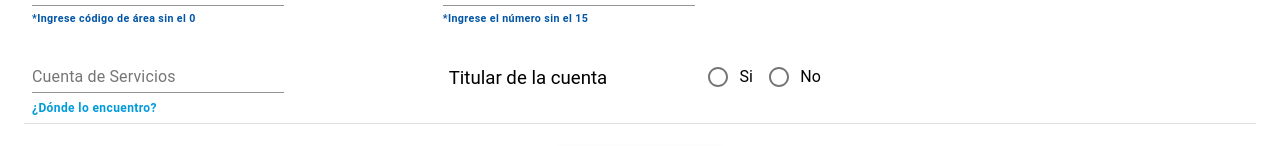
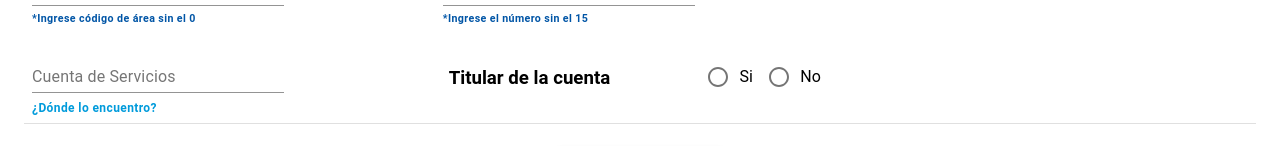
Before and after one commit to sapox/turnera_front, a React (Create React App) app in the folder turnera-app/: page /new in a window 1280 px wide. Shown: the part 771-917 px from the top of the page. Built offline with nearby package versions, Linux system fonts and the light colour scheme.

Commit message:
some changes

```diff
--- a/turnera-app/src/components/FormContacto.js
+++ b/turnera-app/src/components/FormContacto.js
@@ -347,7 +347,7 @@ const FormContacto = () => {
               <Grid item xs={4}>
                 {" "}
                 <div>
-                <p style={{ fontSize : '14pt', fontFamily: 'Roboto',marginTop: "11%",marginLeft:'14px'}}>
+                <p style={{ fontWeight : 'bold',fontSize : '14pt', fontFamily: 'Roboto',marginTop: "11%",marginLeft:'14px'}}>
                   Titular de la cuenta
                 </p>
                 </div>
```
